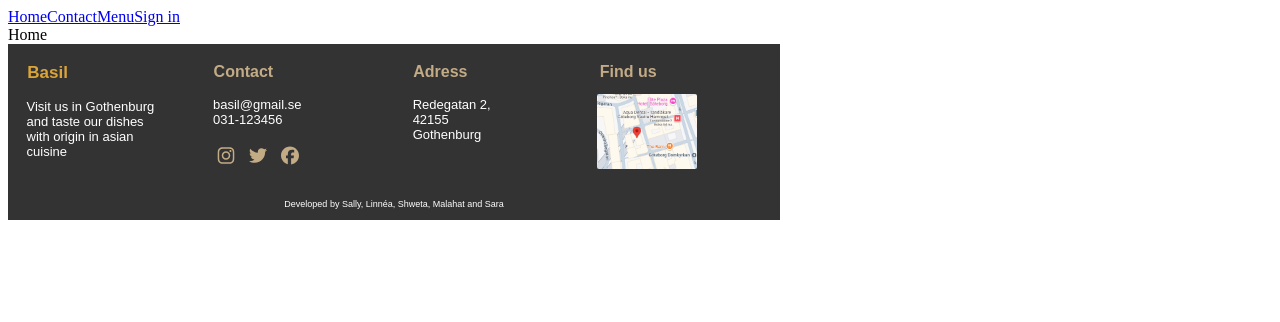
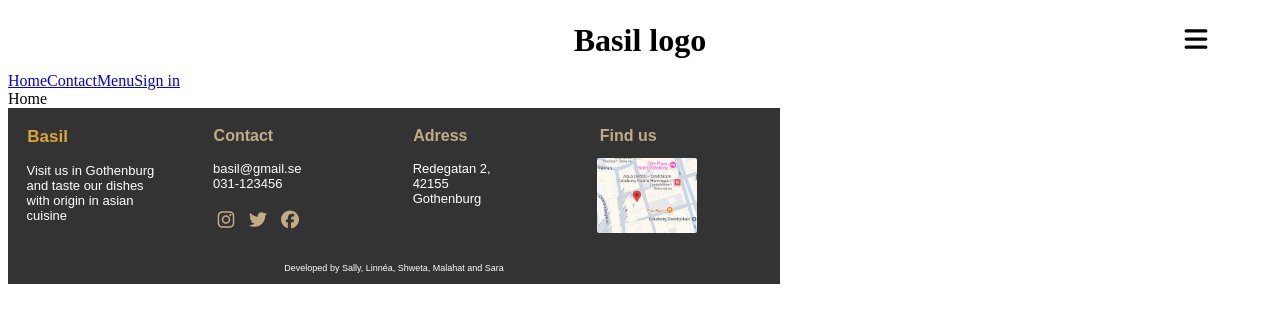
Before and after one commit to NinjaNean/basilika, a React (Vite) app: page / in a window 1280 px wide. Shown: the top 322 px of the page. Built offline with nearby package versions, Linux system fonts and the light colour scheme.

Commit message:
adding header again

```diff
--- a/src/App.jsx
+++ b/src/App.jsx
@@ -1,11 +1,14 @@
 import { NavLink, Outlet } from "react-router";
 import "./App.css";
 import Footer from "./Component/footer/Footer.jsx";
+import Header from "./Component/header/Header.jsx";
+
 
 function App() {
   return (
     <>
       <header>
+        <Header/>
         <NavLink to={"/"}>Home</NavLink>
         <NavLink to={"/contact"}>Contact</NavLink>
         <NavLink to={"/menu"}>Menu</NavLink>
--- a/src/Component/footer/Footer.jsx
+++ b/src/Component/footer/Footer.jsx
@@ -1,4 +1,4 @@
-import '../footer/Footer.css';
+import './Footer.css';
 import { FontAwesomeIcon } from '@fortawesome/react-fontawesome';
 import { faTwitter, faFacebook, faInstagram } from '@fortawesome/free-brands-svg-icons';
 import smallMap from '../../assets/smallMap.png';
--- /dev/null
+++ b/src/Component/header/Header.css
@@ -0,0 +1,49 @@
+.header-container {
+    display: flex;
+    align-items: center;
+    justify-content: center;
+    position: relative;
+    height: 60px;
+    padding: 2em 2em;
+
+    width: 100%
+}
+
+.menu-toggle {
+    position: absolute;
+    right: 4em;
+    cursor: pointer;
+}
+.menu-icon {
+    width: 24px;
+    height: 26px;
+
+    transition: all 0.3s ease-in-out;
+}
+.nav-links {
+    position: absolute;
+    top: 100%;
+    left: -2em;
+    padding: 10px 0;
+    width: 90px;
+    z-index: 10;
+}
+.nav-links ul {
+    list-style: none;
+    margin: 0;
+    padding: 0;
+}
+
+.nav-links li {
+    padding: 8px 8px;
+}
+.nav-links li:hover {
+    background-color: #9c9898;
+}
+
+.nav-links a {
+    font-size: 18px;
+    color: #000000;
+    display: block;
+    text-align: center;
+}
--- /dev/null
+++ b/src/Component/header/Header.jsx
@@ -0,0 +1,35 @@
+import '../header/Header.css';
+import { FontAwesomeIcon } from '@fortawesome/react-fontawesome';
+import { faBars } from '@fortawesome/free-solid-svg-icons';
+import { useState } from 'react';
+
+const Header = () => {
+    const [menuOpen, setMenuOpen] = useState(false);
+
+  const toggleMenu = () => {
+    setMenuOpen(!menuOpen);
+  };
+
+  return (
+    <header>
+      <div className="header-container">
+        <div className="menu-toggle" onClick={toggleMenu}>
+          <FontAwesomeIcon icon={faBars} className="menu-icon" />
+          {menuOpen && (
+            <nav className="nav-links">
+              <ul>
+                <li><a href="#">Home</a></li>
+                <li><a href="#">Contact</a></li>
+                <li><a href="#">Menu</a></li>
+                <li><a href="#">Sign in</a></li>
+              </ul>
+            </nav>
+          )}
+        </div>
+        <h1 className="header-title">Basil logo</h1>
+      </div>
+    </header>
+  );
+};
+
+export default Header;
```
